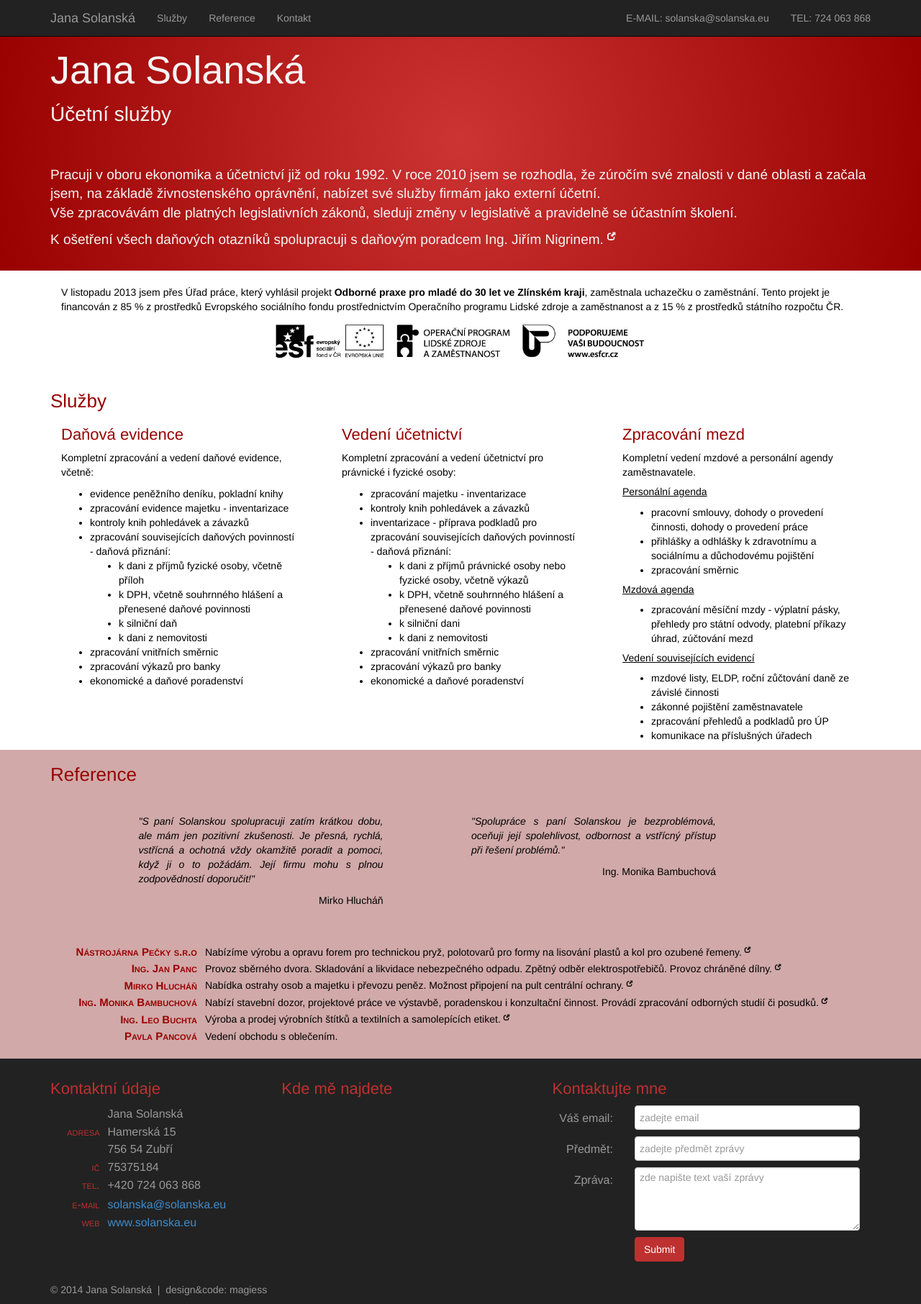
After one commit to makkuska/solanska-ucetnictvi, a PHP site: page /index.php in a window 1280 px wide. The commit adds this page. Shown: the whole page at 72% size. Run offline with PHP 8.4, Linux system fonts and the light colour scheme; a map, chart or similar area stays blank; some libraries are stand-ins or nearby versions; some web fonts are replaced.

Commit message:
změna struktury webu - rozdělení do souborů podle divů

```diff
--- a/files/css/solanska.css
+++ b/files/css/solanska.css
@@ -7,7 +7,7 @@ body {
 }
 
 img {
-  width: 50%;
+  width: 100%;
   display: block;
   margin: 0 auto;
 }
@@ -121,11 +121,6 @@ table td:first-child {
 
 /* 3 sekce ---------------------------- 3 sekce -- služby */
 
-  .pozadi_reference {
-    color: inherit;
-    background-color: #d1a9a9;
-  }
-
   #sluzby {
     margin-bottom: 0px;
     padding-top:0px;
@@ -139,10 +134,14 @@ table td:first-child {
 
 
 /* ---------------------------- reference */
-  #reference {
-    margin-bottom: 0px;
+  #table {
     padding-bottom: 20px;
     padding-top:0px;
+  }
+
+  .pozadi_reference {
+    color: inherit;
+    background-color: #d1a9a9;
   }
 
   #citace {
--- /dev/null
+++ b/footer.html
@@ -0,0 +1,91 @@
+<footer id="kontakt" class="modal-footer">
+  <div class="container container-kontakt">
+    <div class="col-ls-7 col-md-7 col-sm-12 col-xs-12">
+      <div class="row">
+        <div class="col-md-6 col-lg-6 col-sm-6 col-xs-12">
+          <h4>Kontaktní údaje</h4>
+          <div id="address">
+            <table>
+              <tr><td></td><td>Jana Solanská </td></tr>
+              <tr><td><span class="kapitalky">adresa </span></td><td>Hamerská 15</td></tr>
+              <tr><td><span class="kapitalky"></span></td><td>756 54 Zubří</td></tr>
+              <tr><td><span class="kapitalky">ič </span></td><td>75375184</td></tr>
+              <tr><td><span class="kapitalky">tel. </span></td><td>+420 724 063 868</td></tr>
+              <tr><td><span class="kapitalky"></span></td><td></td></tr>
+              <tr><td><span class="kapitalky">e-mail </span></td><td><a href="mailto:solanska@solanska.eu">solanska@solanska.eu</a></td></tr>
+              <tr><td><span class="kapitalky">web </span></td><td><a href="http://www.solanska.eu">www.solanska.eu</a></td></tr>
+            </table>
+          </div>
+        </div>
+        <div class="col-md-6 col-lg-6 col-sm-6 col-xs-12">
+          <h4 id="kdemenajdete">Kde mě najdete</h4>
+          <div id="map-canvas" ></div>
+          <!--<script type="text/javascript">
+            var center = SMap.Coords.fromWGS84(18.0917572, 49.4630311);
+            var m = new SMap(JAK.gel("map-canvas"), center, 14);
+            m.addDefaultLayer(SMap.DEF_BASE).enable();
+            m.addDefaultControls();
+
+            var layer = new SMap.Layer.Marker();
+            m.addLayer(layer);
+            layer.enable();
+
+            var options = {};
+            var marker = new SMap.Marker(center, "Solanska", options);
+            layer.addMarker(marker);</script>-->
+        </div>
+      </div>
+    </div>
+
+    <div class="col-md-5 col-lg-5 col-sm-12 col-xs-12">
+      <div id="kontakt_nas" class="container">
+        <h4>Kontaktujte mne</h4>
+        <form action="odeslano.php" method="post" class="form-horizontal" role="form">
+          <input type="text" name="url" id="url" />
+          <div class="form-group">
+            <label for="odesilatel_mail" class="col-lg-3 col-md-3 col-sm-3 col-xs-3 control-label">
+              Váš email:
+            </label>
+            <div class="col-lg-9 col-md-9 col-sm-9 col-xs-9">
+              <input type="email" name="odesilatel_mail"
+              id="odesilatel_mail" size="30" maxlength="30"
+              class="form-control" placeholder="zadejte email" required/>
+            </div>
+          </div>
+          <div class="form-group">
+            <label for="predmet"  class="col-lg-3 col-md-3 col-sm-3 col-xs-3 control-label">
+              Předmět:
+            </label>
+            <div class="col-lg-9 col-md-9 col-sm-9 col-xs-9">
+              <input type="text" name="predmet" id="predmet"
+              size="30" maxlength="60" class="form-control"
+              placeholder="zadejte předmět zprávy" required/>
+            </div>
+          </div>
+          <div class="form-group">
+            <label for="zprava" class="col-lg-3 col-md-3 col-sm-3 col-xs-3 control-label">
+              Zpráva:
+            </label>
+            <div class="col-lg-9 col-md-9 col-sm-9 col-xs-9">
+              <textarea id="zprava" cols="33" rows="4" name="zprava"
+                class="form-control" required
+                placeholder="zde napište text vaší zprávy"></textarea>
+            </div>
+          </div>
+          <div class="form-group">
+            <div class="col-lg-3 col-lg-offset-3 col-md-3 col-md-offset-3 col-sm-4 col-sm-offset-3 col-xs-4 col-lg-offset-3">
+              <input type="submit" class="btn btn-info" />
+            </div>
+          </div>
+        </form>
+      </div><!--kontakt_nas -->
+    </div>
+  </div> <!-- div container-kontakt -->
+
+  <div id="paticka" class="container text-sedy">
+    <p>
+    <a href="mailto:solanska@solanska.eu">&copy; 2014 Jana Solanská</a> &nbsp;|&nbsp;
+    <a href="mailto:magiess@volny.cz">design&amp;code: magiess</a>
+    </p>
+  </div> <!--div paticka -->
+</footer>
--- /dev/null
+++ b/head.html
@@ -0,0 +1,70 @@
+
+    <meta charset="UTF-8" />
+    <meta name="robots"   content="index,follow" />
+    <meta name="author"   content="Jana Solanská" />
+
+    <!-- Vzhled stránky (velikost) se přizpůsobuje rozlišení zařízení -->
+    <!-- Takže v mobilu se zobrazuje mobilová verze -->
+    <meta name="viewport" content="width=device-width, initial-scale=0.6" />
+
+    <title>Solanská Jana | Účetnictví, zpracování mezd, daňová evidence</title>
+
+    <!-- Description - popis webu -->
+    <!-- Tento text se zobrazuje ve vyhledávačích typu google -->
+    <meta name="description" content="Jana Solanská. Nabízím kompletní
+    zpracování a vedení daňové evidence, dále zpracování a vedení
+    účetnictví pro právnické i fyzické osoby a zpracování mezd. Sídlo:
+    Hamerská 15, Zubří." />
+
+    <!-- Keywords - klíčová slova -->
+    <meta name="keywords" content="účetnictví, účetní, daňová evidence,
+    ekonomika, DPH, daně, mzdy, mzdová účetní, peněžní deník,
+    personalistika, Zubří, jana solanská, solanská, Rožnov pod Radhoštěm" />
+
+    <!--Souřadnice webu-->
+    <meta name="ICBM"     content="49.4630311, 18.0917572" />
+
+    <!-- CSS -->
+    <link rel="stylesheet"      href="files/css/bootstrap.min.css"  type="text/css" />
+    <link rel="stylesheet"      href="files/css/solanska.css"       type="text/css" />
+
+    <!-- Favicon -->
+    <link rel="shortcut icon"   href="files/img/favicon.ico"        type="image/x-icon" />
+    <link rel="icon"            href="files/img/favicon.ico"        type="image/x-icon">
+
+    <!-- Mapa z Mapy.cz -->
+    <script type="text/javascript" src="http://api4.mapy.cz/loader.js"></script>
+    <script type="text/javascript">Loader.load();</script>
+
+    <!--Googel API-->
+    <script src="https://maps.googleapis.com/maps/api/js?v=3.exp&sensor=false"></script>
+    <script type="text/javascript">
+      function initialize() {
+          var myLatlng = new google.maps.LatLng(49.463048,18.09184);
+          var mapOptions = {
+            zoom: 15,
+            center: myLatlng,
+            mapTypeId: google.maps.MapTypeId.ROADMAP
+          }
+          var map = new google.maps.Map(document.getElementById('map-canvas'), mapOptions);
+
+          var marker = new google.maps.Marker({
+              position: myLatlng,
+              map: map,
+              title: 'Hamerská 15, Zubří'
+          });
+        }
+
+        google.maps.event.addDomListener(window, 'load', initialize);
+    </script>
+
+    <!-- Monitoring návštěvnosti -->
+    <script>
+        (function(i,s,o,g,r,a,m){i['GoogleAnalyticsObject']=r;i[r]=i[r]||function(){
+        (i[r].q=i[r].q||[]).push(arguments)},i[r].l=1*new Date();a=s.createElement(o),
+        m=s.getElementsByTagName(o)[0];a.async=1;a.src=g;m.parentNode.insertBefore(a,m)
+        })(window,document,'script','//www.google-analytics.com/analytics.js','ga');
+
+        ga('create', 'UA-44563802-1', 'solanska.eu');
+        ga('send', 'pageview');
+    </script>
--- /dev/null
+++ b/header.html
@@ -0,0 +1,18 @@
+<div id="navigator" class="navbar navbar-inverse navbar-fixed-top">
+      <div class="container">
+        <div class="navbar-header">
+          <a class="navbar-brand" href="#">Jana Solanská</a>
+        </div> <!-- div navbar-header -->
+        <div class="collapse navbar-collapse navbar-ex1-collapse">
+            <ul class="nav navbar-nav">
+              <li><a href="#sluzby" class="hidden-sm hidden-xs">Služby</a></li>
+              <li><a href="#reference" class="hidden-sm hidden-xs">Reference</a></li>
+              <li><a href="#kontakt" class="hidden-sm hidden-xs">Kontakt</a></li>
+            </ul>
+            <ul class="nav navbar-nav navbar-right">
+              <li><a href="mailto:solanska@solanska.eu">E-MAIL: solanska@solanska.eu</a></li>
+              <li id="tel" class="navbar-text"><span>TEL: 724 063 868</span></li>
+            </ul>
+        </div><!--/.navbar-collapse -->
+      </div> <!-- div container -->
+    </div>
--- /dev/null
+++ b/index.php
@@ -0,0 +1,33 @@
+<!DOCTYPE html>
+<html lang="cs-cz" dir="ltr">
+  <head>
+    <?php include_once("head.html") ?>
+
+  </head>
+  <body>
+
+    <!--[if lt IE 9]>
+      <script src="files/js/html5shiv.js"></script>
+      <script src="files/js/respond.min.js"></script>
+    <![endif]-->
+
+    <!-- div navigator -->
+    <?php include_once("header.html") ?>
+
+    <!-- div o mně -->
+    <?php include_once("omne.html") ?>
+
+    <!-- div zamestnanec -->
+    <?php include_once("zamest.html") ?>
+
+    <!-- div služby -->
+    <?php include_once("sluzby.html") ?>
+
+    <!-- div reference -->
+    <?php include_once("reference.html") ?>
+
+    <!-- div kontakt -->
+    <?php include_once("footer.html") ?>
+
+  </body>
+</html>
--- /dev/null
+++ b/info.php
@@ -0,0 +1,2 @@
+<?
+phpinfo();
--- /dev/null
+++ b/omne.html
@@ -0,0 +1,27 @@
+<div id="omne" class="">
+  <div class="jumbotron">
+    <div class="container">
+      <h1>Jana Solanská</h1>
+      <h2>Účetní služby</h2><br />
+      <p>
+      Pracuji v oboru ekonomika a účetnictví již od roku 1992. V
+      roce 2010 jsem se rozhodla, že zúročím své znalosti v dané
+      oblasti a začala jsem, na základě živnostenského oprávnění,
+      nabízet své služby firmám jako externí účetní. <br />
+      Vše zpracovávám dle platných legislativních zákonů, sleduji
+      změny v legislativě a pravidelně se účastním školení. </p>
+      <p>
+      K ošetření všech daňových otazníků spolupracuji s daňovým
+      poradcem <a
+        href="http://www.hledat.cz/detail-nabidky/580748-ing-jiri-nigrin-danovy-poradce"
+        target="_blank">Ing. Jiřím Nigrinem.
+        <!--[if lt IE 9]>
+        <![endif]-->
+        <!--[if (gt IE 9)|!(IE)]><!-->
+        <sup><span class="glyphicon glyphicon-new-window"></span></sup>
+        <!--<![endif]-->
+      </a>
+      </p>
+    </div> <!-- class="container" -->
+  </div> <!-- class="jumbotron" -->
+</div>
--- /dev/null
+++ b/reference.html
@@ -0,0 +1,125 @@
+<div id="reference" class="pozadi_reference">
+  <div class="container">
+    <h3>Reference</h3>
+    <div id="citace" class="container justify">
+      <div class="col-lg-4 col-lg-offset-1 col-md-5 col-md-offset-1 col-sm-12 col-xs-12">
+        <p>
+        <em>
+          "S paní Solanskou spolupracuji zatím krátkou dobu, ale mám jen
+          pozitivní zkušenosti. Je přesná, rychlá, vstřícná a ochotná vždy
+          okamžitě poradit a pomoci, když ji o to požádám. Její firmu mohu s
+          plnou zodpovědností doporučit!"
+        </em>
+        </p>
+        <p class="text-right">Mirko Hlucháň
+      </div>
+      <div class="col-lg-4 col-lg-offset-1 col-md-4 col-md-offset-1 col-sm-12 col-xs-12">
+        <p>
+        <em>"Spolupráce s paní Solanskou je bezproblémová, oceňuji
+          její spolehlivost, odbornost a vstřícný přístup při řešení
+          problémů." </em>
+        </p>
+        <p class="text-right">Ing. Monika Bambuchová</p>
+      </div>
+    </div><!-- div citace-->
+
+    <div id="table" class="container">
+      <table>
+        <tr>
+          <td>
+            <span class="kapitalky">
+              <a href="http://www.stzu.cz" target="_blank">Nástrojárna Pečky s.r.o</a>
+            </span>
+          </td>
+          <td>
+            <a href="http://www.stzu.cz" target="_blank"> Nabízíme
+              výrobu a opravu forem pro technickou pryž, polotovarů
+              pro formy na lisování plastů a kol pro ozubené řemeny.
+              <!--[if lt IE 9]>
+              <![endif]-->
+              <!--[if (gt IE 9)|!(IE)]><!-->
+              <sup><span class="glyphicon glyphicon-new-window"></span></sup>
+              <!--<![endif]-->
+            </a>
+          </td>
+        </tr>
+        <tr>
+          <td>
+            <span class="kapitalky">
+              <a href="http://www.firmy.cz/detail/2254044-ing-jan-panc-roznov-pod-radhostem.html" target="_blank">Ing. Jan Panc</a>
+            </span>
+          </td>
+          <td>
+            <a href="http://www.firmy.cz/detail/2254044-ing-jan-panc-roznov-pod-radhostem.html"             target="_blank">Provoz sběrného dvora. Skladování a
+              likvidace nebezpečného odpadu. Zpětný odběr
+              elektrospotřebičů. Provoz chráněné dílny.
+              <!--[if lt IE 9]>
+              <![endif]-->
+              <!--[if (gt IE 9)|!(IE)]><!-->
+              <sup><span class="glyphicon glyphicon-new-window"></span></sup>
+              <!--<![endif]-->
+            </a>
+          </td>
+        </tr>
+        <tr>
+          <td>
+            <span class="kapitalky">
+              <a href="http://www.robes.cz" target="_blank">Mirko Hlucháň</a>
+            </span>
+          </td>
+          <td>
+            <a href="http://www.robes.cz" target="_blank">
+              Nabídka ostrahy osob a majetku i převozu peněz. Možnost
+              připojení na pult centrální ochrany.
+              <!--[if lt IE 9]>
+              <![endif]-->
+              <!--[if (gt IE 9)|!(IE)]><!-->
+              <sup><span class="glyphicon glyphicon-new-window"></span></sup>
+              <!--<![endif]-->
+            </a>
+          </td>
+        </tr>
+        <tr>
+          <td>
+            <span class="kapitalky">
+              <a href="http://www.firmy.cz/detail/2486075-ing-monika-bambuchova-roznov-pod-radhostem.html" target="_blank">Ing. Monika Bambuchová</a>
+            </span>
+          </td>
+          <td>
+            <a href="http://www.firmy.cz/detail/2486075-ing-monika-bambuchova-roznov-pod-radhostem.html" target="_blank">
+              Nabízí stavební dozor, projektové práce ve výstavbě,
+              poradenskou i konzultační činnost. Provádí zpracování
+              odborných studií či posudků.
+              <!--[if lt IE 9]>
+              <![endif]-->
+              <!--[if (gt IE 9)|!(IE)]><!-->
+              <sup><span class="glyphicon glyphicon-new-window"></span></sup>
+              <!--<![endif]-->
+            </a>
+          </td>
+        </tr>
+        <tr>
+          <td>
+            <span class="kapitalky">
+              <a href="http://www.buchtara.cz/" target="_blank">Ing. Leo Buchta</a>
+            </span>
+          </td>
+          <td>
+            <a href="http://www.buchtara.cz/" target="_blank">
+              Výroba a prodej výrobních štítků a textilních a samolepících etiket.
+              <!--[if lt IE 9]>
+              <![endif]-->
+              <!--[if (gt IE 9)|!(IE)]><!-->
+              <sup><span class="glyphicon glyphicon-new-window"></span></sup>
+              <!--<![endif]-->
+            </a>
+          </td>
+        </tr>
+        <tr>
+          <td><span class="kapitalky">Pavla Pancová</span></td>
+          <td>Vedení obchodu s oblečením.</td>
+        </tr>
+      </table>
+    </div><!-- div #table-->
+  </div><!-- div class=container -->
+</div><!-- div reference -->
--- /dev/null
+++ b/sluzby.html
@@ -0,0 +1,70 @@
+<div id="sluzby" class="container margin">
+  <h3>Služby</h3>
+  <div class="row">
+    <div class="col-lg-4 col-md-4 col-sm-12 col-xs-12">
+      <div class="container">
+        <h4>Daňová evidence</h4>
+        <p>Kompletní zpracování a vedení daňové evidence, včetně:</p>
+        <ul>
+          <li>evidence peněžního deníku, pokladní knihy</li>
+          <li>zpracování evidence majetku - inventarizace</li>
+          <li>kontroly knih pohledávek a závazků </li>
+          <li>zpracování souvisejících daňových povinností - daňová přiznání:</li>
+          <li class="no-disc"><ul>
+            <li>k dani z příjmů fyzické osoby, včetně příloh</li>
+            <li>k DPH, včetně souhrnného hlášení a přenesené daňové povinnosti</li>
+            <li>k silniční daň</li>
+            <li>k dani z nemovitosti</li>
+          </ul></li>
+          <li>zpracování vnitřních směrnic</li>
+          <li>zpracování výkazů pro banky</li>
+          <li>ekonomické a daňové poradenství</li>
+        </ul>
+      </div>
+    </div>
+    <div class="col-lg-4 col-md-4 col-sm-12 col-xs-12">
+      <div class="container">
+        <h4>Vedení účetnictví</h4>
+        <p>
+        Kompletní zpracování a vedení účetnictví pro právnické i
+        fyzické osoby:</p>
+        <ul>
+          <li>zpracování majetku - inventarizace </li>
+          <li>kontroly knih pohledávek a závazků</li>
+          <li>inventarizace - příprava podkladů pro zpracování souvisejících daňových povinností
+          - daňová přiznání:</li>
+          <li class="no-disc"><ul><li>k dani z příjmů právnické osoby nebo fyzické osoby, včetně výkazů</li>
+            <li>k DPH, včetně souhrnného hlášení a přenesené daňové povinnosti</li>
+            <li>k silniční dani</li>
+            <li>k dani z nemovitosti</li>
+          </ul></li>
+          <li>zpracování vnitřních směrnic</li>
+          <li>zpracování výkazů pro banky</li>
+          <li>ekonomické a daňové poradenství</li>
+        </ul>
+      </div>
+    </div>
+    <div class="col-lg-4 col-md-4 col-sm-12 col-xs-12">
+      <div class="container">
+        <h4>Zpracování mezd</h4>
+        <p>Kompletní vedení mzdové a personální agendy zaměstnavatele.<p>
+        <h5>Personální agenda</h5>
+        <ul><li>pracovní smlouvy, dohody o provedení činnosti, dohody o provedení práce</li>
+          <li>přihlášky a odhlášky k zdravotnímu a sociálnímu a důchodovému pojištění</li>
+          <li>zpracování směrnic</li>
+        </ul>
+        <h5>Mzdová agenda</h5>
+        <ul>
+          <li> zpracování měsíční mzdy - výplatní pásky, přehledy pro státní odvody, platební příkazy
+          úhrad, zúčtování mezd</li>
+        </ul>
+        <h5>Vedení souvisejících evidencí</h5>
+        <ul>
+          <li> mzdové listy, ELDP, roční zůčtování daně ze závislé činnosti </li>
+          <li>zákonné pojištění zaměstnavatele</li>
+          <li>zpracování přehledů a podkladů pro ÚP</li>
+          <li>komunikace na příslušných úřadech</li></ul>
+      </div>
+    </div>
+  </div> <!-- div row -->
+</div>
--- /dev/null
+++ b/zamest.html
@@ -0,0 +1,14 @@
+<div id="zamest" class="container margin">
+  <div class="container">
+    <p>
+    V listopadu 2013 jsem přes Úřad práce, který vyhlásil projekt <strong>Odborné praxe
+
+      pro mladé do 30 let ve Zlínském kraji</strong>, zaměstnala uchazečku o zaměstnání. Tento projekt je financován
+    z 85 % z prostředků Evropského sociálního fondu prostřednictvím Operačního
+    programu Lidské zdroje a zaměstnanost a z 15 % z prostředků státního rozpočtu ČR.
+    </p>
+    <div class="col-lg-6 col-lg-offset-3 col-md-8 col-md-offset-2 col-sm-10 col-sm-offset-1 col-xs-12 col-xs-12">
+      <img src="files/img/logo.png" alt="logo ESF Operační program lidského rozvoje a zaměstnanosti">
+    </div>
+  </div>
+</div>
```
Also changed, not shown: files/php/email.php (+3 -46 lines), odeslano.php (added, +16 -0 lines).
